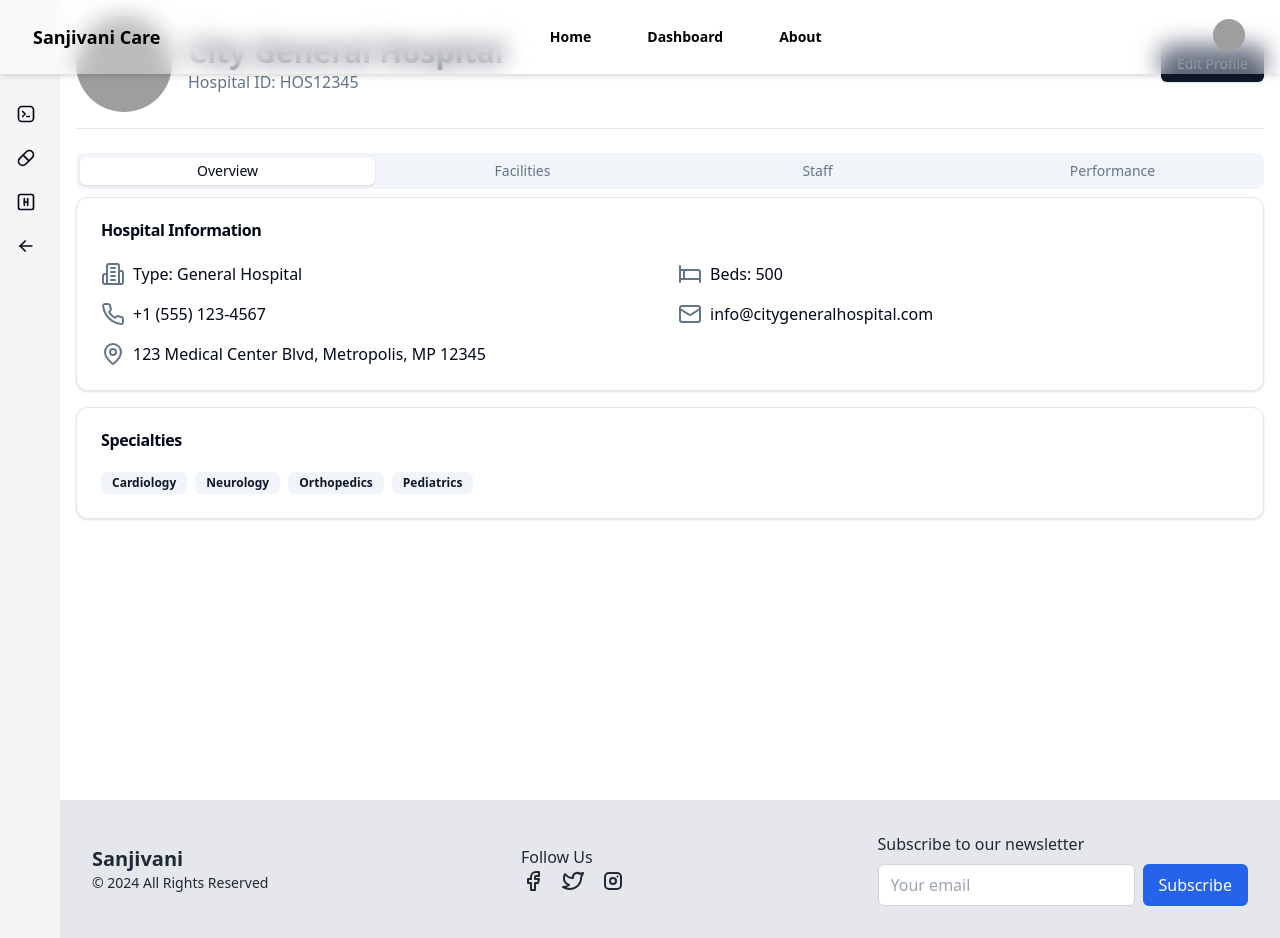
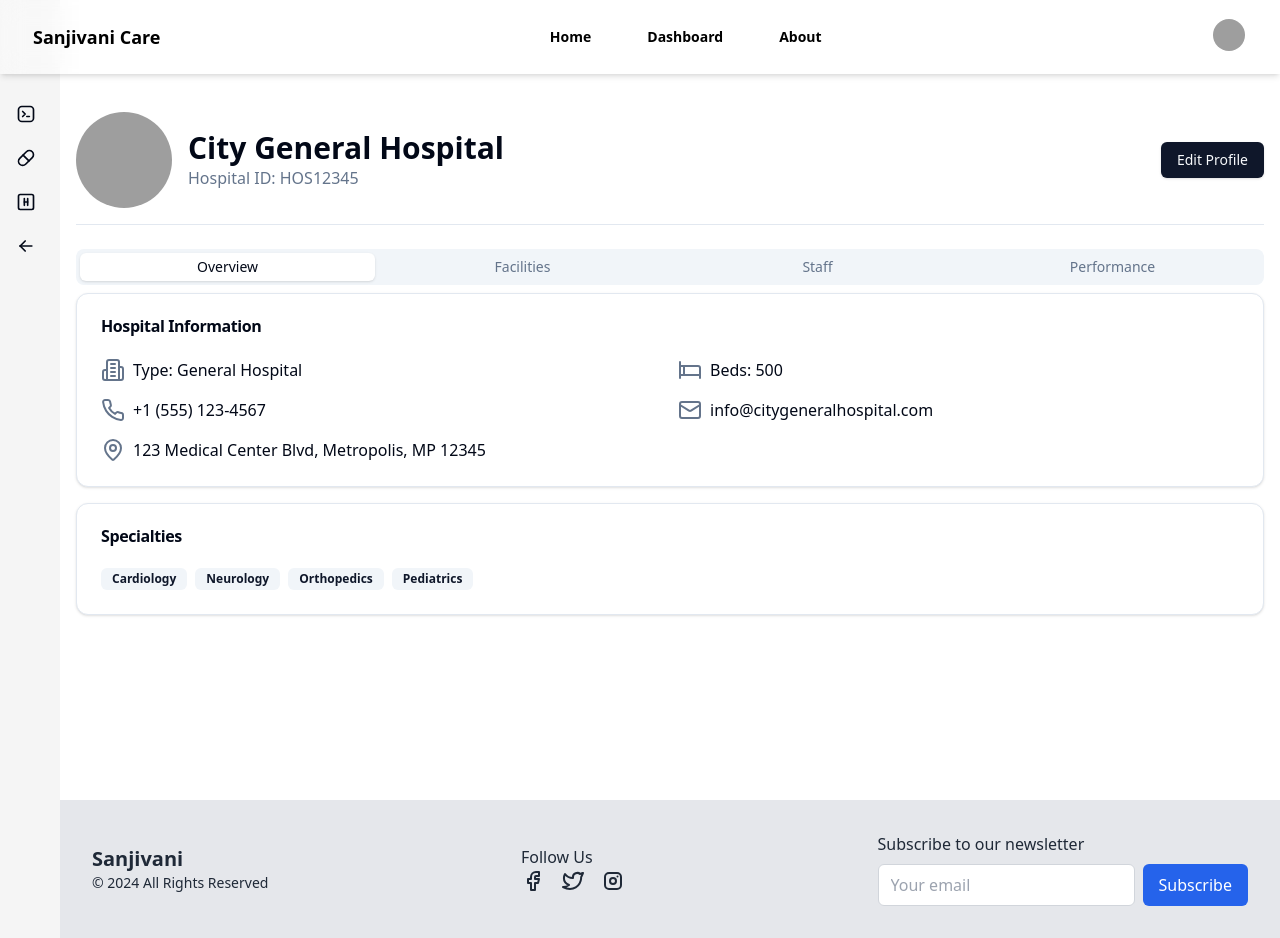
Before and after one commit to EhsaasChaudhary/sanjivani, a Next.js app: page /profile in a window 1280 px wide. Built offline with nearby package versions, Linux system fonts and the light colour scheme; grey boxes are pictures that could not be loaded.

Commit message:
Update page.tsx

```diff
--- a/app/profile/page.tsx
+++ b/app/profile/page.tsx
@@ -39,7 +39,7 @@ export default function HospitalProfilePage() {
   }
 
   return (
-    <div className="container mx-auto p-4 space-y-6">
+    <div className="container mx-auto mt-24 p-4 space-y-6">
       <header className="flex flex-col sm:flex-row justify-between items-center gap-4 pb-4 border-b">
         <div className="flex items-center gap-4">
           <Avatar className="w-24 h-24">
```
